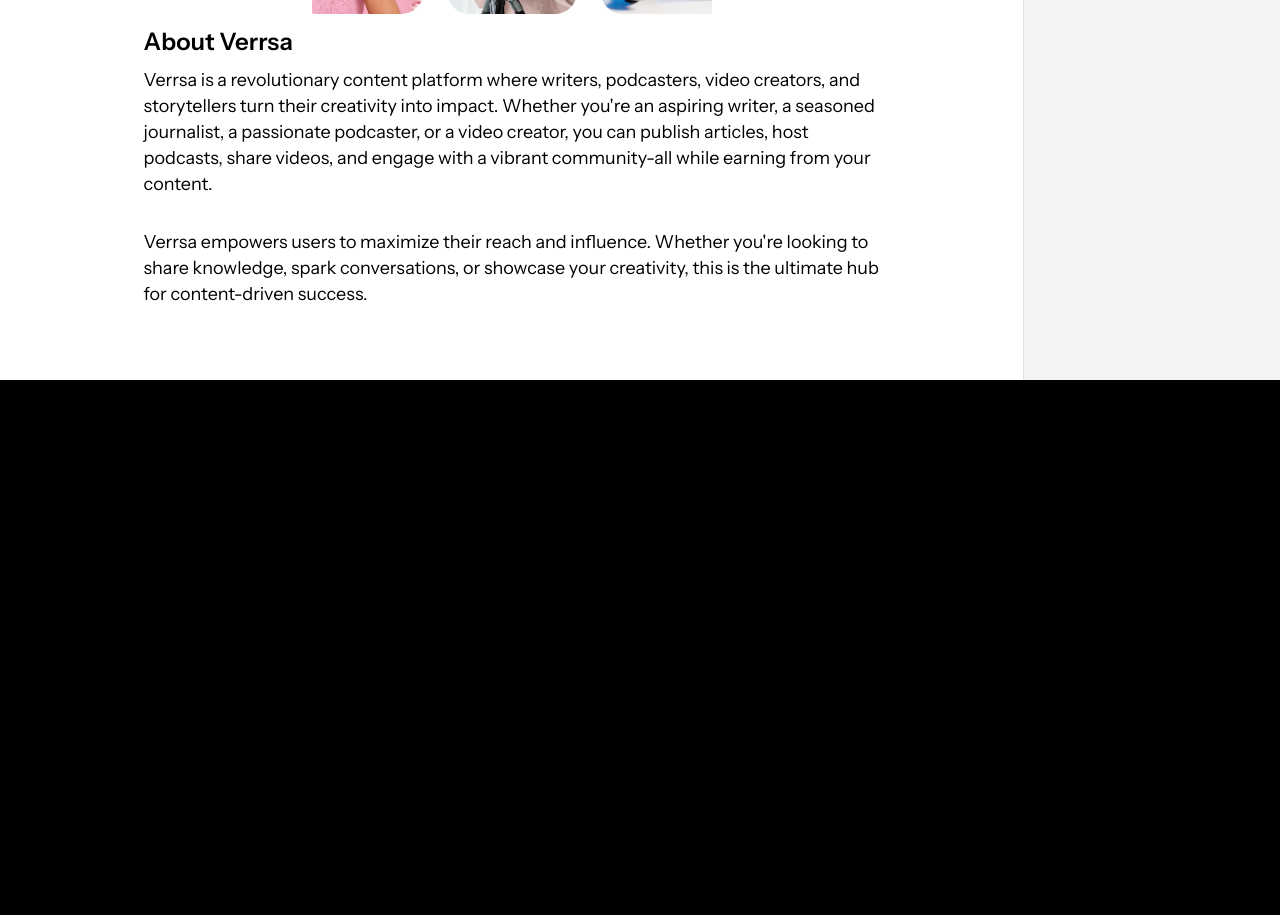
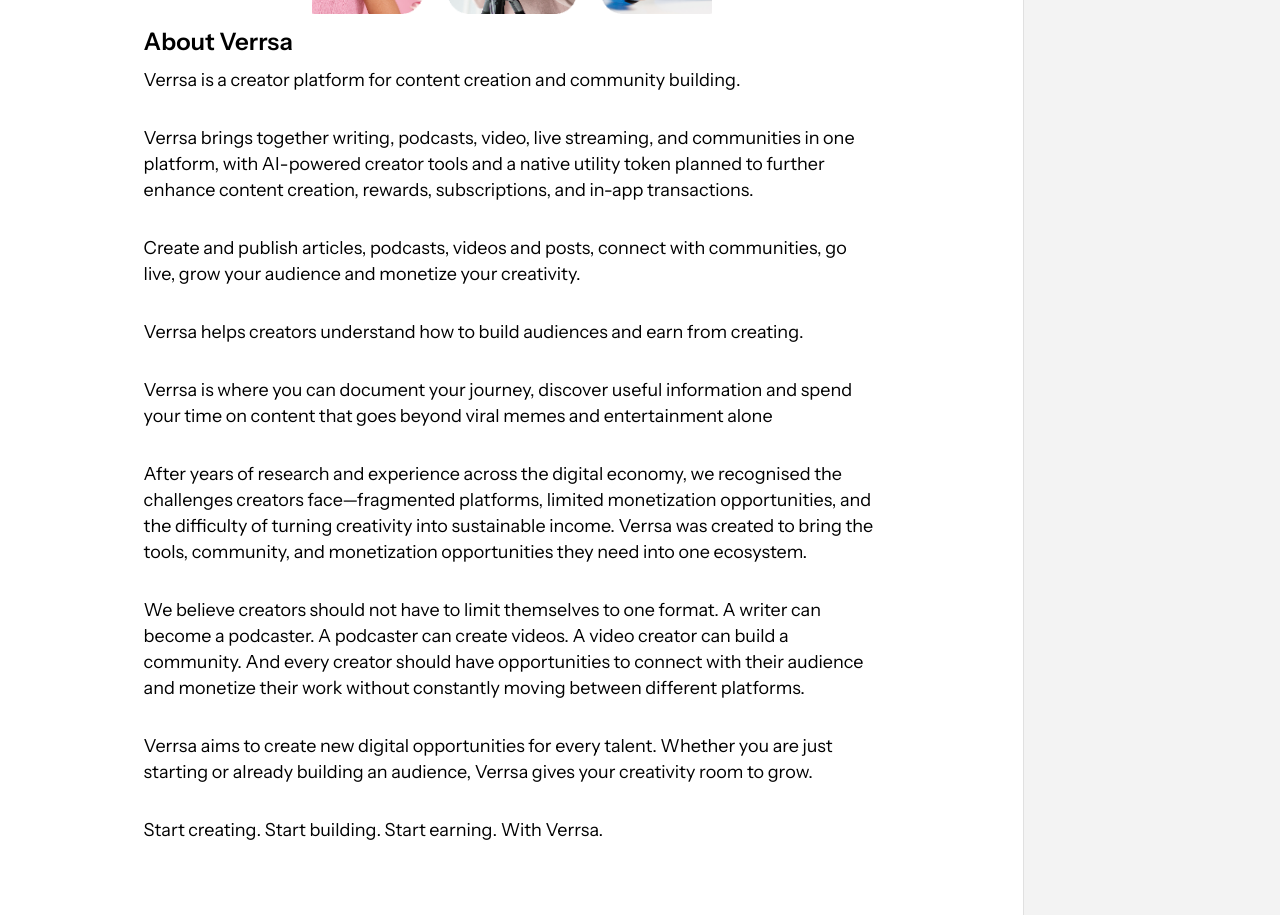
Before and after one commit to timgamerx/verrsawebgoeslive, a Next.js app: page /aboutverrsa in a window 1280 px wide. Shown: the part 420-1335 px from the top of the page. Before the commit the page ends 800 px from the top, so only its background shows below. Built offline with nearby package versions, Linux system fonts and the light colour scheme; no server answers.

Commit message:
update latest changes

```diff
--- a/pages/aboutverrsa.tsx
+++ b/pages/aboutverrsa.tsx
@@ -26,17 +26,16 @@ export default function AboutVerrsa() {
     >
       {/* Main Content Area - 80% on desktop */}
       <div style={{ flex: isDesktop ? 0.8 : 1 }}>
-        <div style={{
-          ...styles.container,
-          ...styles.contentContainer,
-          overflowY: "auto",
-          backgroundColor: "#fff",
-        }}>
+        <div
+          style={{
+            ...styles.container,
+            ...styles.contentContainer,
+            overflowY: "auto",
+            backgroundColor: "#fff",
+          }}
+        >
           {/* Back Button */}
-          <button
-            style={styles.backButton}
-            onClick={() => router.back()}
-          >
+          <button style={styles.backButton} onClick={() => router.back()}>
             <IoChevronBack size={25} color="white" />
           </button>
 
@@ -44,7 +43,7 @@ export default function AboutVerrsa() {
           <div
             style={{
               ...styles.imageBackground,
-              backgroundImage: 'url(/creators.png)',
+              backgroundImage: "url(/creators.png)",
               backgroundSize: "cover",
               backgroundPosition: "center",
             }}
@@ -54,18 +53,52 @@ export default function AboutVerrsa() {
           <div style={styles.textSection}>
             <h1 style={styles.heading}>About Verrsa</h1>
             <p style={styles.subText}>
-              Verrsa is a revolutionary content platform where writers,
-              podcasters, video creators, and storytellers turn their creativity
-              into impact. Whether you're an aspiring writer, a seasoned
-              journalist, a passionate podcaster, or a video creator, you can
-              publish articles, host podcasts, share videos, and engage with a
-              vibrant community-all while earning from your content.
+              Verrsa is a creator platform for content creation and community
+              building.
             </p>
             <p style={styles.subText}>
-              Verrsa empowers users to maximize their reach and influence.
-              Whether you're looking to share knowledge, spark conversations, or
-              showcase your creativity, this is the ultimate hub for
-              content-driven success.
+              Verrsa brings together writing, podcasts, video, live streaming,
+              and communities in one platform, with AI-powered creator tools and
+              a native utility token planned to further enhance content
+              creation, rewards, subscriptions, and in-app transactions.
+            </p>
+            <p style={styles.subText}>
+              Create and publish articles, podcasts, videos and posts, connect
+              with communities, go live, grow your audience and monetize your
+              creativity.
+            </p>
+            <p style={styles.subText}>
+              Verrsa helps creators understand how to build audiences and earn
+              from creating.
+            </p>
+            <p style={styles.subText}>
+              Verrsa is where you can document your journey, discover useful
+              information and spend your time on content that goes beyond viral
+              memes and entertainment alone
+            </p>
+            <p style={styles.subText}>
+              After years of research and experience across the digital economy,
+              we recognised the challenges creators face—fragmented platforms,
+              limited monetization opportunities, and the difficulty of turning
+              creativity into sustainable income. Verrsa was created to bring
+              the tools, community, and monetization opportunities they need
+              into one ecosystem.
+            </p>
+            <p style={styles.subText}>
+              We believe creators should not have to limit themselves to one
+              format. A writer can become a podcaster. A podcaster can create
+              videos. A video creator can build a community. And every creator
+              should have opportunities to connect with their audience and
+              monetize their work without constantly moving between different
+              platforms.
+            </p>
+            <p style={styles.subText}>
+              Verrsa aims to create new digital opportunities for every talent.
+              Whether you are just starting or already building an audience,
+              Verrsa gives your creativity room to grow.
+            </p>
+            <p style={styles.subText}>
+              Start creating. Start building. Start earning. With Verrsa.
             </p>
           </div>
         </div>
--- a/pages/menu.tsx
+++ b/pages/menu.tsx
@@ -368,7 +368,7 @@ export default function Menu({ isOpen = false, onClose, embedded = false }) {
             <button
               style={styles.menuItem}
               onClick={() => {
-                router.push("/about");
+                router.push("/aboutverrsa");
                 safeOnClose();
               }}
             >
```
